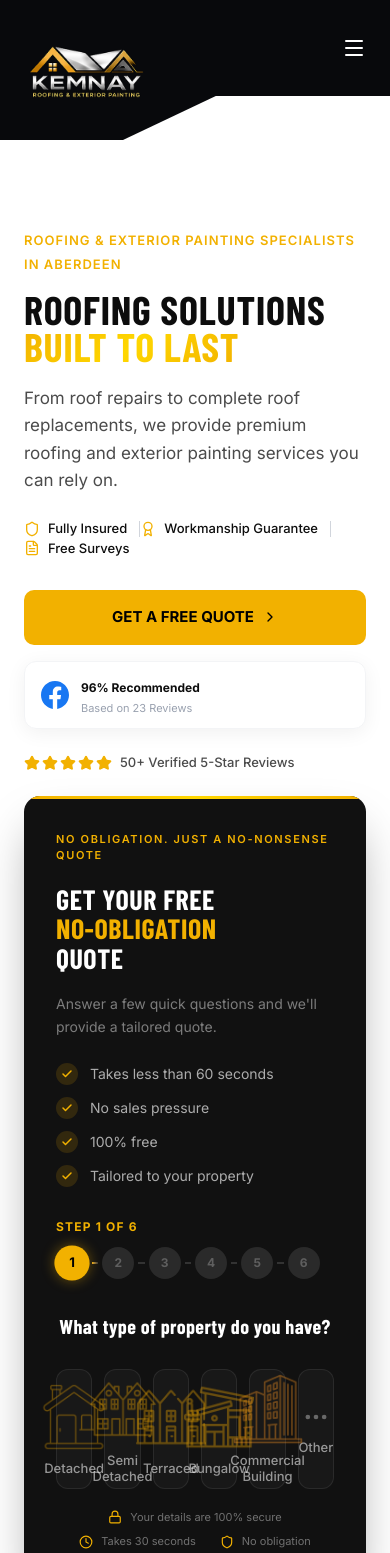
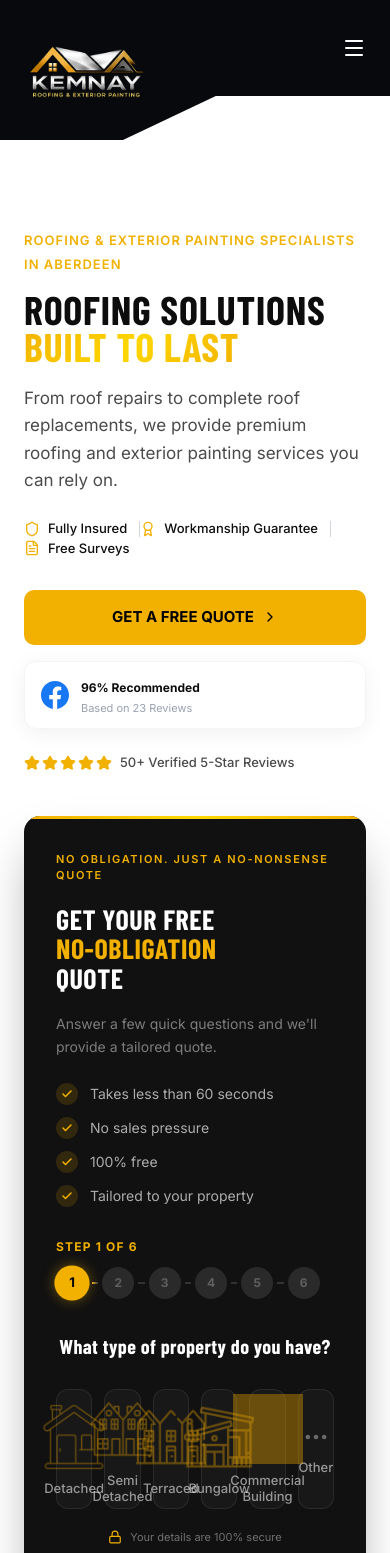
Before and after one commit to swanstill/Kemnay-Roofing, a Next.js app: page / in a window 390 px wide. Shown: the top 1553 px of the page. Built offline with nearby package versions, Linux system fonts and the light colour scheme.

Commit message:
Fix mobile overlap: reduce multi-step form negative margin on small screens

```diff
--- a/src/components/forms/MultiStepQuoteForm.tsx
+++ b/src/components/forms/MultiStepQuoteForm.tsx
@@ -116,13 +116,28 @@ export default function MultiStepQuoteForm() {
             }}
           >
             {opt.image ? (
-              <div className={`w-[70px] h-[70px] flex items-center justify-center transition-opacity duration-200 ${isSelected ? "" : "opacity-40"}`}>
+              <div className={`w-[70px] h-[70px] relative flex items-center justify-center transition-opacity duration-200 ${isSelected ? "" : "opacity-40"}`}>
+                {/* Colored layer using the icon as a mask */}
+                <div
+                  className="absolute inset-0"
+                  style={{
+                    backgroundColor: "#e6a100",
+                    maskImage: `url(${opt.image})`,
+                    maskSize: "contain",
+                    maskRepeat: "no-repeat",
+                    maskPosition: "center",
+                    WebkitMaskImage: `url(${opt.image})`,
+                    WebkitMaskSize: "contain",
+                    WebkitMaskRepeat: "no-repeat",
+                    WebkitMaskPosition: "center",
+                  }}
+                />
                 <Image
                   src={opt.image}
                   alt={opt.label}
                   width={70}
                   height={70}
-                  className="object-contain"
+                  className="invisible"
                 />
               </div>
             ) : Icon ? (
--- a/src/components/home/QuoteWizardSection.tsx
+++ b/src/components/home/QuoteWizardSection.tsx
@@ -6,8 +6,7 @@ export default function QuoteWizardSection() {
   return (
     <section
       id="quote"
-      className="relative z-10 scroll-mt-24"
-      style={{ marginTop: "-60px" }}
+      className="relative z-10 scroll-mt-24 -mt-10 md:-mt-[60px]"
     >
       <div className="px-6 sm:px-8 lg:px-12 xl:px-16">
         <MultiStepQuoteForm />
```
